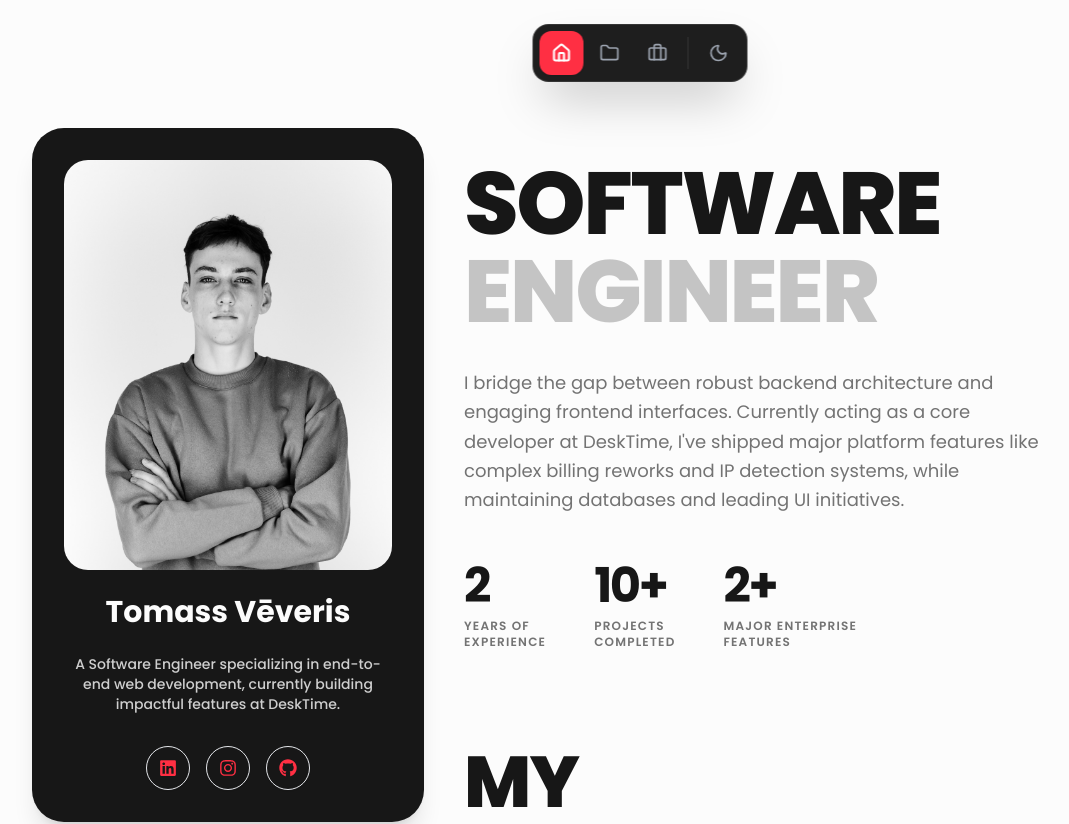
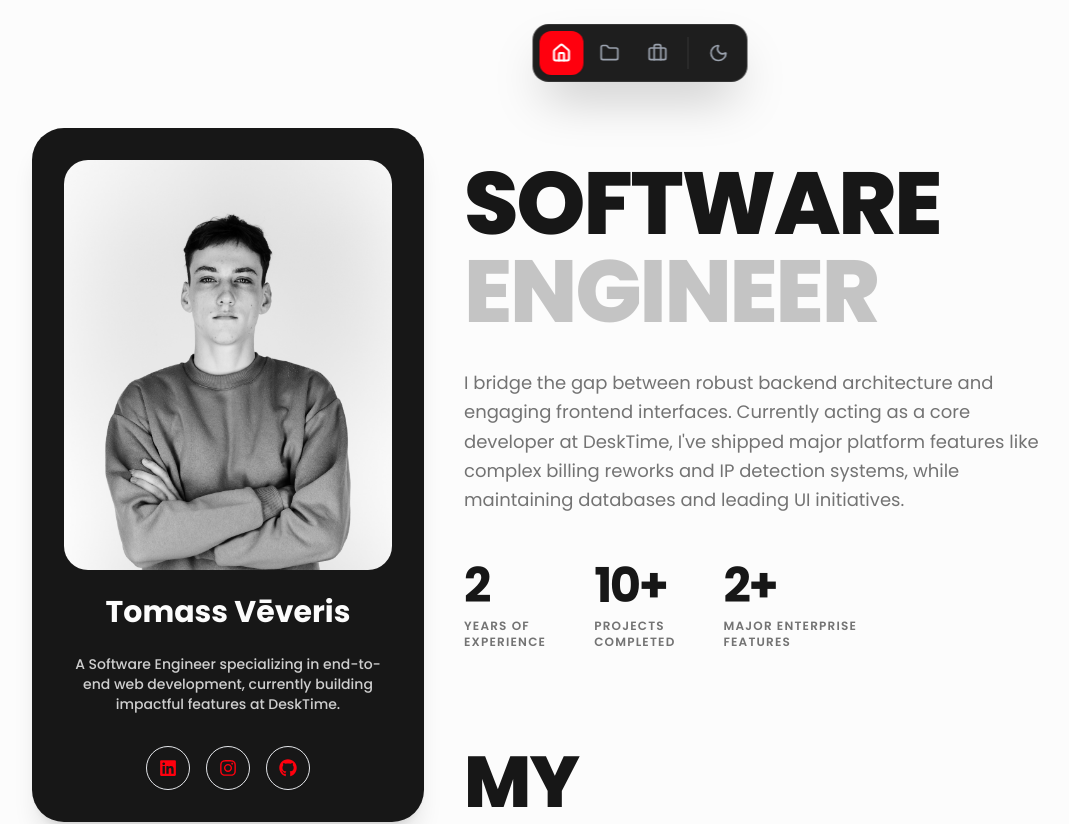
Before and after one commit to fur1ozz/portfolio, a React (Vite) app: page /about in a window 1280 px wide. Shown: the top 824 px of the page, without its empty margins (0-1069 px from the left). Built offline with nearby package versions, Linux system fonts and the light colour scheme.

Commit message:
2026-refresh Change accent color to more bright red

```diff
--- a/src/index.css
+++ b/src/index.css
@@ -9,16 +9,16 @@
     --bg-card: #ffffff;
     --text-main: #171717;
     --text-muted: #737373;
-    --accent: #FF2F43; /* Striking signal red */
+    --accent: #ff000e;
     --accent-hover: #e11d48;
 }
 
 .dark {
-    --bg-main: #0e0e0e; /* The middle ground darker color */
-    --bg-card: #171717; /* Fixed! This will make the experience cards dark again */
+    --bg-main: #0e0e0e;
+    --bg-card: #171717;
     --text-main: #f5f5f5;
     --text-muted: #a3a3a3;
-    --accent: #FF2F43; /* Striking signal red */
+    --accent: #ff000e;
     --accent-hover: #ff4f61;
 }
 
```
